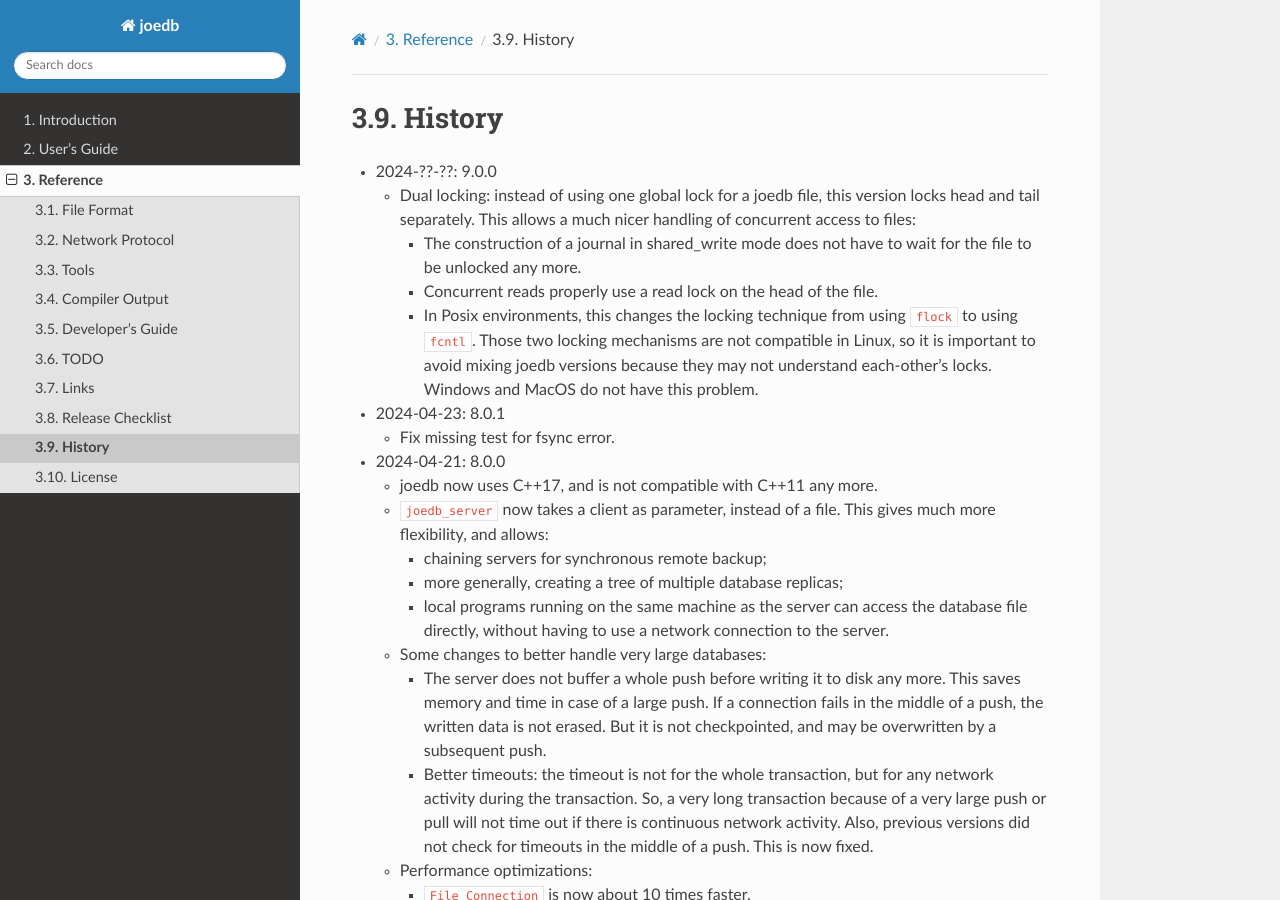
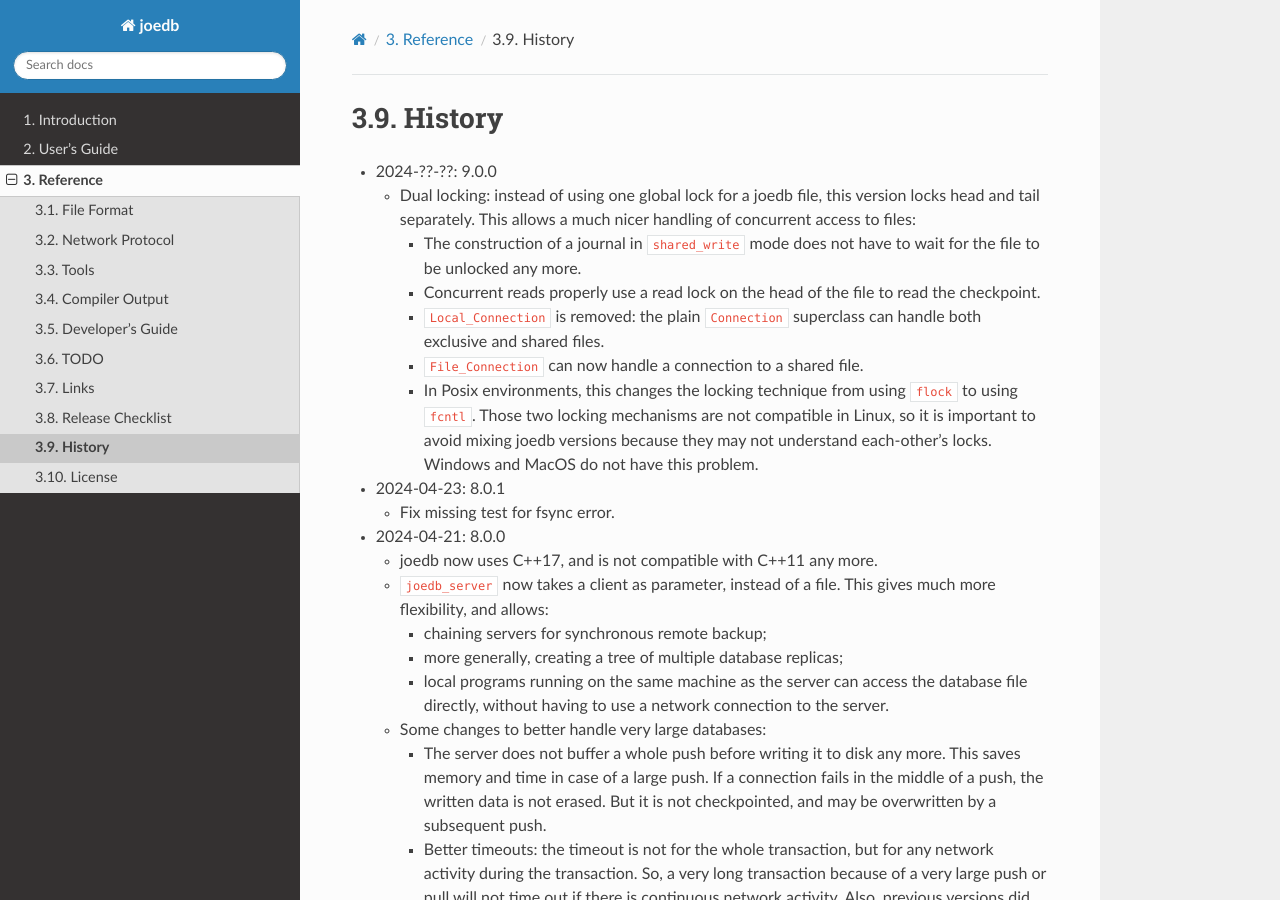
Before and after one commit to Remi-Coulom/joedb, a Sphinx documentation site: the page built from doc/source/history.rst, in a window 1280 px wide and 900 px high. Built offline with Sphinx 7.4.7 and the Read the Docs theme 2.0.0, drawn with Linux system fonts in a browser that asks for light colours; formulas are drawn with MathJax 3.

Commit message:
unify Connection and Local_Connection

```diff
--- a/doc/source/history.rst
+++ b/doc/source/history.rst
@@ -7,9 +7,13 @@ History
     version locks head and tail separately. This allows a much nicer handling
     of concurrent access to files:
 
-    - The construction of a journal in shared_write mode does not have to wait
-      for the file to be unlocked any more.
-    - Concurrent reads properly use a read lock on the head of the file.
+    - The construction of a journal in ``shared_write`` mode does not have to
+      wait for the file to be unlocked any more.
+    - Concurrent reads properly use a read lock on the head of the file to read
+      the checkpoint.
+    - ``Local_Connection`` is removed: the plain ``Connection`` superclass
+      can handle both exclusive and shared files.
+    - ``File_Connection`` can now handle a connection to a shared file.
     - In Posix environments, this changes the locking technique from using
       ``flock`` to using ``fcntl``. Those two locking mechanisms are not
       compatible in Linux, so it is important to avoid mixing joedb versions
--- a/doc/source/todo.rst
+++ b/doc/source/todo.rst
@@ -7,10 +7,8 @@ Journal File
 - Proper locking:
 
   - Need a separate File_Parser to parse connection file like client file
-  - Connection is Local_Connection, no need of two classes
-  - remove check_shared and check_not_shared completely
+  - use lock objects instead of calling lock and unlock functions
   - all kinds of unit tests required for new available situations
-  - use lock objects instead of calling lock and unlock functions
 
 - FILE_FLAG_SEQUENTIAL_SCAN or explicit asynchronous prefetch: https://devblogs.microsoft.com/oldnewthing/20221130-00/?p=107505
 - Test (and don't allow) file size > 2Gb in 32-bit code (in theory, should also test if 64-bit overflows).
```
Also changed, not shown: doc/source/concurrency.rst (+10 -37 lines), 8 other files.
